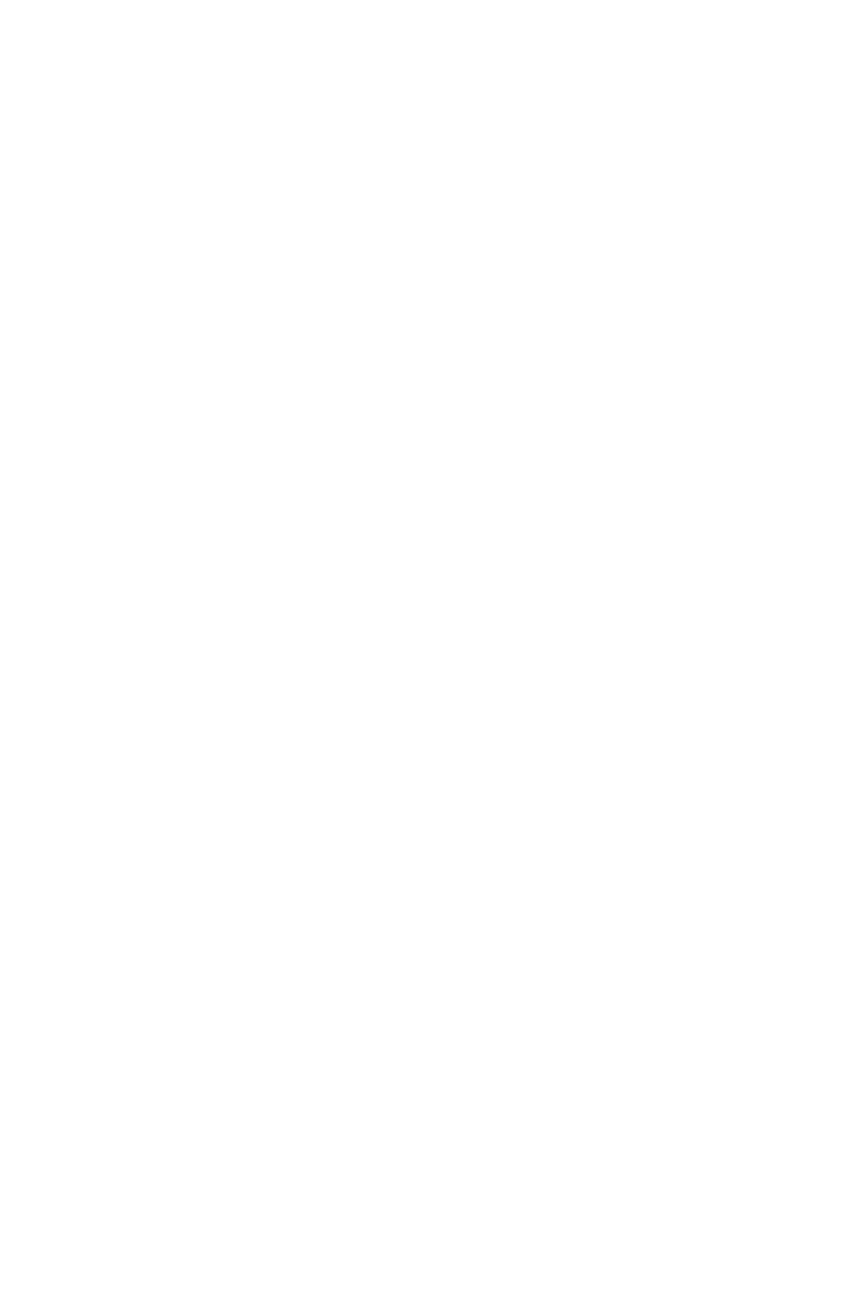
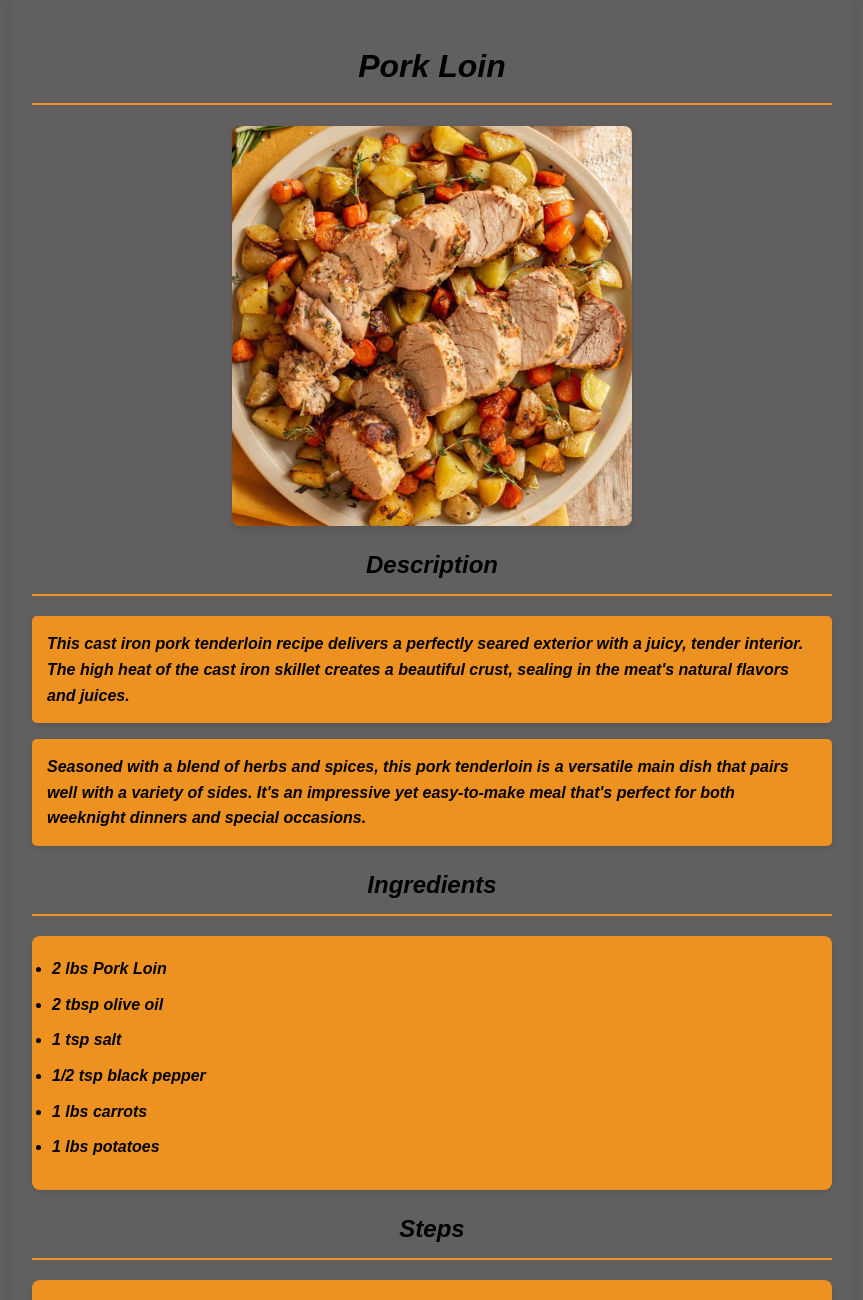
Before and after one commit to NomadicTrain/odin-recipes, a plain HTML site: page recipes/porkloin.html in a window 1280 px wide. Shown: the top 1300 px of the page, without its empty margins (208-1071 px from the left). Before the commit the page ends 800 px from the top, so only its background shows below. Drawn offline with Linux system fonts and the light colour scheme.

Commit message:
I have added the cheesychicken.html and steakfajitas.html with the appropriate image files and linked style sheets

```diff
--- a/index.html
+++ b/index.html
@@ -2,11 +2,21 @@
 <html lang="en">
 <head>
     <meta charset="UTF-8">
-        <meta veiwport="width=device-width, initial-scale=1.0">
+    <meta name="viewport" content="width=device-width, initial-scale=1.0">
     <title>Odin Recipes</title>
+    <link rel="stylesheet" href="styles/main.css">
 </head>
-
 <body>
     <h1>Odin Recipes</h1>
+    <img src="images/odin-logo.png" alt="Odin Logo" class="logo">
+
+    <ul class="recipe-list">
+        <li><a href="recipes/porkloin.html">Pork Loin</a></li>
+        <li><a href="recipes/cheesychicken.html">Cheesy Chicken and Broccoli</a></li>
+        <li><a href="recipes/steakfajitas.html">Steak Fajitas</a></li>
+    </ul>
+    <footer class="site-footer">
+        <p>© 2023 Odin Recipes. All rights reserved.</p>
+    </footer>
 </body>
 </html>
--- a/recipes/porkloin.html
+++ b/recipes/porkloin.html
@@ -0,0 +1,41 @@
+<!DOCTYPE html>
+<html lang="en">
+    <head>
+        <meta charset="UTF-8">
+        <meta viewport="width=device-width, initial-scale=1.0">
+        <link rel="stylesheet" href="../styles/recipe1.css">
+        <title>Pork Loin</title>
+
+    </head>
+
+    <body>
+        <h1>Pork Loin</h1>
+        <img src="../images/cast-iron-pork-tenderloin-thumbnail-55.jpg" alt="Cast Iron Pork Tenderloin" class="recipe-image">
+
+        <h2>Description</h2>
+        <p>This cast iron pork tenderloin recipe delivers a perfectly seared exterior with a juicy, tender interior. The high heat of the cast iron skillet creates a beautiful crust, sealing in the meat's natural flavors and juices.</p>
+
+        <p>Seasoned with a blend of herbs and spices, this pork tenderloin is a versatile main dish that pairs well with a variety of sides. It's an impressive yet easy-to-make meal that's perfect for both weeknight dinners and special occasions.</p>
+
+        <h2>Ingredients</h2>
+        <ul class="ingredient-list">
+            <li>2 lbs Pork Loin</li>
+            <li>2 tbsp olive oil</li>
+            <li>1 tsp salt</li>
+            <li>1/2 tsp black pepper</li>
+            <li>1 lbs carrots</li>
+            <li>1 lbs potatoes</li>
+        </ul>
+
+        <h2>Steps</h2>
+        <ol class="steps-list">
+            <li>Preheat oven to 400°F</li>
+            <li>Season the Pork Loin with salt and pepper</li>
+            <li>Heat olive oil in large skillet over medium-high heat</li>
+            <li>Sear the Pork Loin on all sides until golden brown</li>
+            <li>Transfer the Pork Loin to a baking dish</li>
+            <li>Add carrots and potatoes</li>
+            <li>Bake in the oven for 45 minutes</li>
+        </ol>
+    </body>
+</html>
--- /dev/null
+++ b/styles/main.css
@@ -0,0 +1,62 @@
+body {
+    font-family: 'Arial', sans-serif;
+    line-height: 1.6;
+    color: #000000;
+    max-width: 800px;
+    margin: 0 auto;
+    padding: 20px;
+    background-color: #615f5f;
+    box-shadow: 0 0 10px rgba(0,0,0,0.1);
+}
+
+h1 {
+    color: #000000;
+    text-align: center;
+    border-bottom: 2px solid #907759;
+    padding-bottom: 10px;
+}
+.logo {
+    display: block;
+    margin: 0 auto;
+    max-width: 500px;
+    height: auto;
+    padding: 20px 0;
+}
+
+
+.recipe-list {
+    list-style-type: none;
+    padding: 0;
+}
+
+.recipe-list li {
+    margin-bottom: 10px;
+    padding: 15px;
+    border-radius: 5px;
+    box-shadow: 0 2px 5px rgba(0,0,0,0.1);
+    transition: transform 0.3s ease;
+    background-color: #907759;
+}
+
+.recipe-list li:hover {
+    transform: translateY(-5px);
+}
+
+.recipe-list a {
+    color: #000;
+    text-decoration: none;
+    font-weight: bold;
+    font-size: 1.2em;
+}
+
+.recipe-list a:hover {
+    color: #28f0f0;
+}
+
+.site-footer {
+    text-align: center;
+    margin-top: 50px;
+    padding-top: 20px;
+    border-top: 1px solid #000;
+    color: #7f8c8d;
+}
--- /dev/null
+++ b/styles/recipe1.css
@@ -0,0 +1,43 @@
+body {
+    font-family: Arial, sans-serif;
+    line-height: 1.6;
+    color: #000000;
+    max-width: 800px;
+    margin: 0 auto;
+    padding: 20px;
+    background-color: #615f5f;
+    font-weight: bold;
+    font-style: italic;
+    box-shadow: 0 0 10px rgba(0, 0, 0, 0.1)
+}
+h1, h2 {
+    color: #000000;
+    text-align: center;
+    border-bottom: 2px solid #ED9121;
+    padding-bottom: 10px;
+    font-weight: bold;
+    font-style: italic;
+}
+p {
+    box-shadow: 0 2px 4px rgba(0,0,0,0.1);
+    padding: 15px;
+    background-color: #ED9121;
+    border-radius: 5px;
+}
+.recipe-image {
+    max-width: 50%;
+    height: auto;
+    display: block;
+    margin: 20px auto;
+    border-radius: 8px;
+    box-shadow: 0 4px 8px rgba(0, 0, 0, 0.1);
+}
+.ingredient-list, .steps-list {
+    padding: 20px;
+    border-radius: 8px;
+    box-shadow: 0 2px 4px rgba(0, 0, 0, 0.1);
+    background-color: #ED9121;
+}
+.ingredient-list li, .steps-list li {
+    margin-bottom: 10px;
+}
--- /dev/null
+++ b/styles/recipe2.css
@@ -0,0 +1,43 @@
+body {
+    font-family: Arial, sans-serif;
+    line-height: 1.6;
+    color: #000000;
+    max-width: 800px;
+    margin: 0 auto;
+    padding: 20px;
+    background-color: #615f5f;
+    font-weight: bold;
+    font-style: italic;
+    box-shadow: 0 0 10px rgba(0, 0, 0, 0.1)
+}
+h1, h2 {
+    color: #000000;
+    text-align: center;
+    border-bottom: 2px solid #2b9e20;
+    padding-bottom: 10px;
+    font-weight: bold;
+    font-style: italic;
+}
+p {
+    box-shadow: 0 2px 4px rgba(0,0,0,0.1);
+    padding: 15px;
+    background-color: #2b9e20;
+    border-radius: 5px;
+}
+.recipe-image {
+    max-width: 50%;
+    height: auto;
+    display: block;
+    margin: 20px auto;
+    border-radius: 8px;
+    box-shadow: 0 4px 8px rgba(0, 0, 0, 0.1);
+}
+.ingredient-list, .steps-list {
+    padding: 20px;
+    border-radius: 8px;
+    box-shadow: 0 2px 4px rgba(0, 0, 0, 0.1);
+    background-color: #2b9e20;
+}
+.ingredient-list li, .steps-list li {
+    margin-bottom: 10px;
+}
--- /dev/null
+++ b/styles/recipe3.css
@@ -0,0 +1,43 @@
+body {
+    font-family: Arial, sans-serif;
+    line-height: 1.6;
+    color: #000000;
+    max-width: 800px;
+    margin: 0 auto;
+    padding: 20px;
+    background-color: #615f5f;
+    font-weight: bold;
+    font-style: italic;
+    box-shadow: 0 0 10px rgba(0, 0, 0, 0.1)
+}
+h1, h2 {
+    color: #000000;
+    text-align: center;
+    border-bottom: 2px solid #E41e1e;
+    padding-bottom: 10px;
+    font-weight: bold;
+    font-style: italic;
+}
+p {
+    box-shadow: 0 2px 4px rgba(0,0,0,0.1);
+    padding: 15px;
+    background-color: #e41e1e;
+    border-radius: 5px;
+}
+.recipe-image {
+    max-width: 50%;
+    height: auto;
+    display: block;
+    margin: 20px auto;
+    border-radius: 8px;
+    box-shadow: 0 4px 8px rgba(0, 0, 0, 0.1);
+}
+.ingredient-list, .steps-list {
+    padding: 20px;
+    border-radius: 8px;
+    box-shadow: 0 2px 4px rgba(0, 0, 0, 0.1);
+    background-color: #E41e1e;
+}
+.ingredient-list li, .steps-list li {
+    margin-bottom: 10px;
+}
```
Also changed, not shown: recipes/cheesychicken.html (added, +43 -0 lines), recipes/steakfajitas.html (added, +44 -0 lines), images/cast-iron-pork-tenderloin-thumbnail-55.jpg (added), images/cheesy-chicken.jpg (added), images/odin-logo.png (added), images/steak-fajitas.jpg (added). Lines whose indentation alone changed are shown as unchanged.
